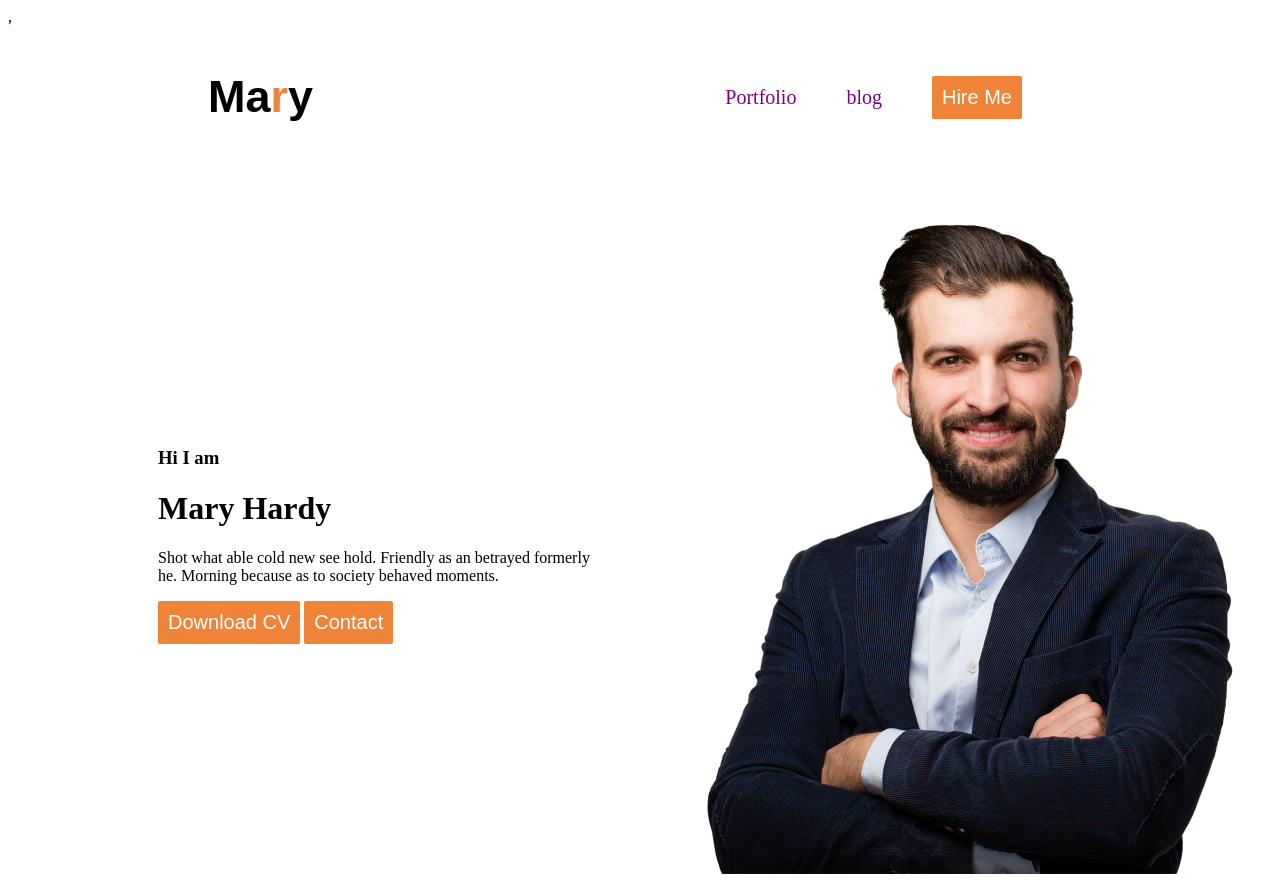
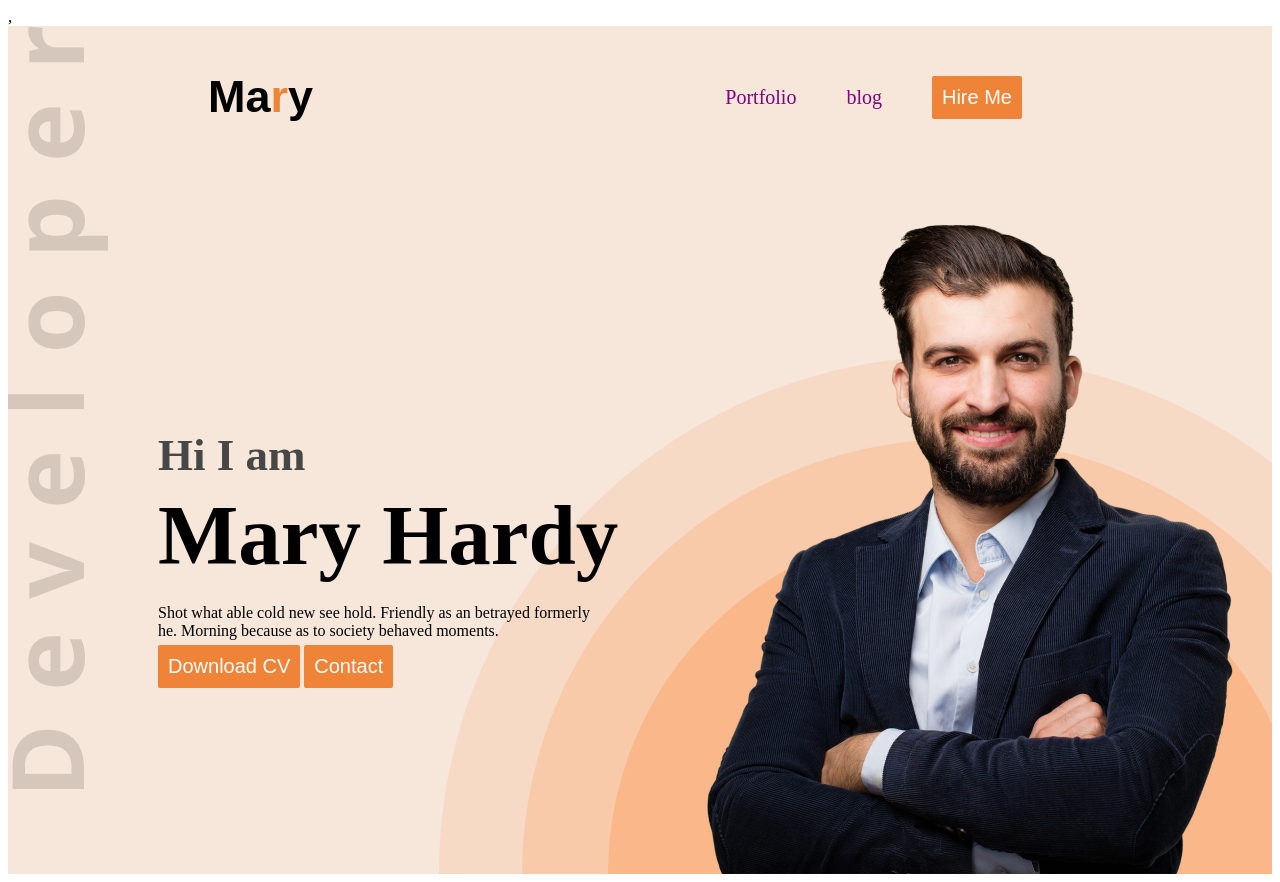
Before and after one commit to itzmun2811/developer---portfolio, a plain HTML site: page index2.html in a window 1280 px wide. Drawn offline with Linux system fonts and the light colour scheme.

Commit message:
background

```diff
--- a/styles/portfolio.css
+++ b/styles/portfolio.css
@@ -63,7 +63,8 @@ nav a{
     font-size: 85px;
     margin-top: 5px;
     font-weight: 700;margin-bottom: 20px;
-}.
+}
+
 
 
 p{
--- a/styles/portfolio2.css
+++ b/styles/portfolio2.css
@@ -42,3 +42,25 @@ padding: 10px 10px;
     justify-content: space-between;
     padding: 30px 30px 0px 150px;
  }
+ .banner-tittle{
+    font-size:85px ;
+    font-weight: 700;
+    margin-top: 5px;
+    margin-bottom: 20px;
+ }
+ .banner-greetings{
+    font-size: 45px;
+    color: #474747;
+    margin-bottom: 0px;
+ }
+p{margin-top: 5px;
+    margin-bottom: 5px;
+
+}
+.header{
+    background-color:#f7e6da;
+   background-image: url("../images/header_bg.png"),url("../images/developer.png");
+   background-repeat: no-repeat;
+   background-position: bottom right,top left;
+
+}
```
Also changed, not shown: index2.html (+1 -0 lines).
